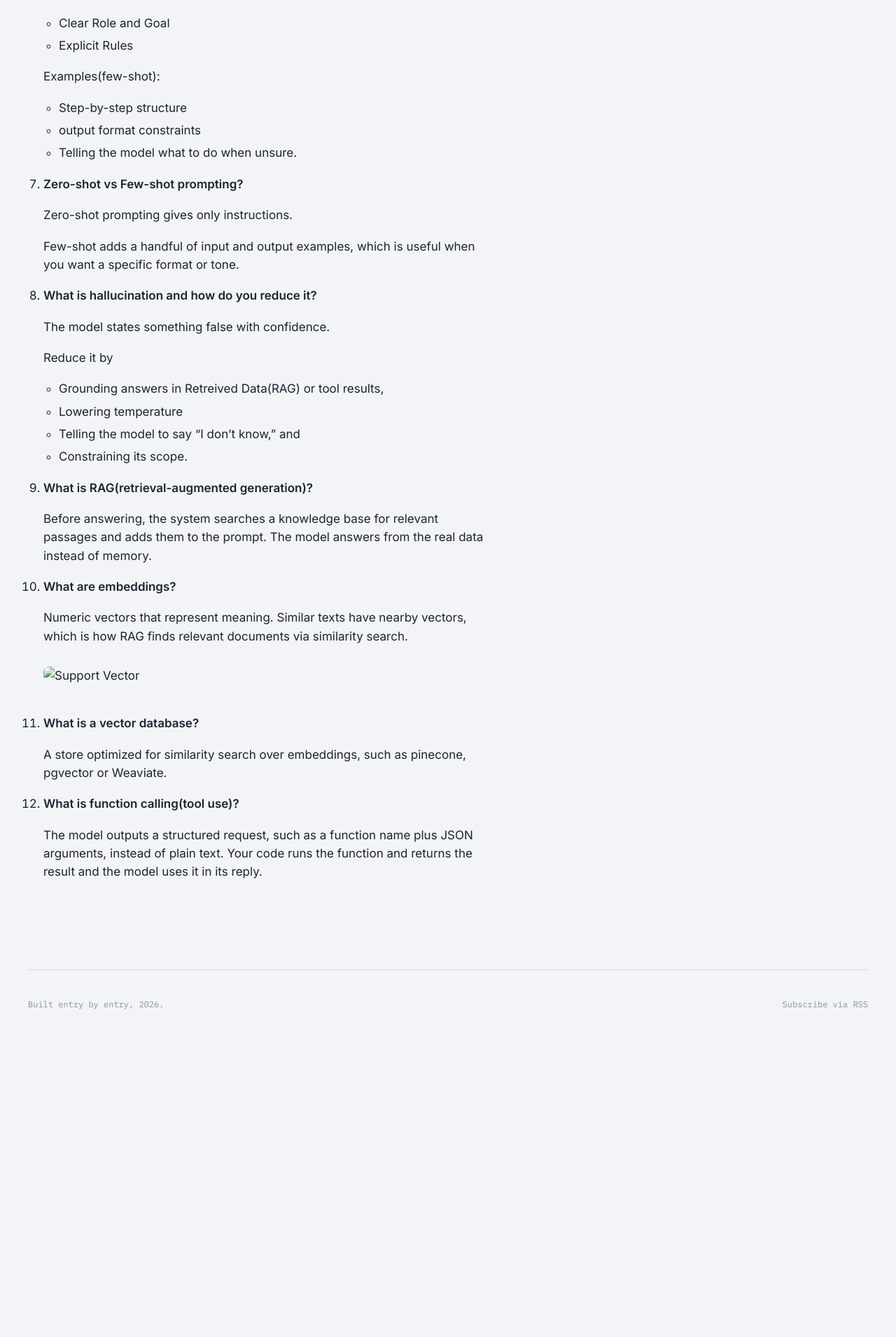
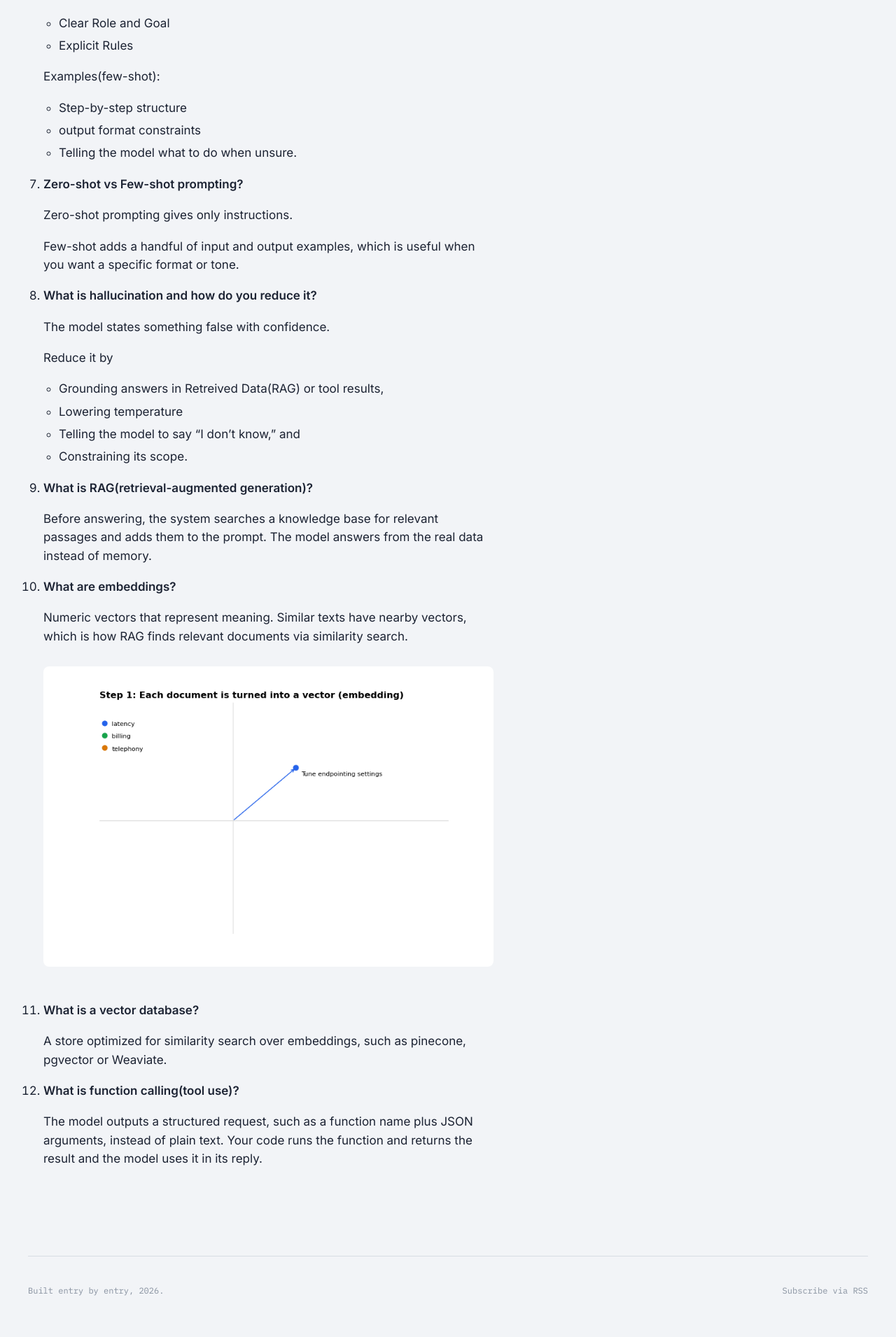
Before and after one commit to sreekala-labs/sreekala-labs.github.io, a Jekyll site: the page built from _posts/AI/2026-09-26-AI&LLMFundamentals.md, in a window 1280 px wide. Shown: the part 1134-3044 px from the top of the page at 70% size. Built offline with Jekyll 4.4.1, drawn with Linux system fonts in a browser that asks for light colours; before the commit the page ends 2634 px from its top, so only the background shows below that.

Commit message:
Code changes for images

```diff
--- a/_posts/AI/2026-09-26-AI&LLMFundamentals.md
+++ b/_posts/AI/2026-09-26-AI&LLMFundamentals.md
@@ -59,7 +59,7 @@ summary: "Some basic questions on AI and LLM fundamentals."
 
     Numeric vectors that represent meaning. Similar texts have nearby vectors, which is how RAG finds relevant documents via similarity search.
 
-    ![Support Vector](./embeddings.gif)
+    ![Support Vector](/embeddings.gif)
 
 11. **What is a vector database?**
 
```
Also changed, not shown: embeddings.gif (renamed from _posts/AI/embeddings.gif).
